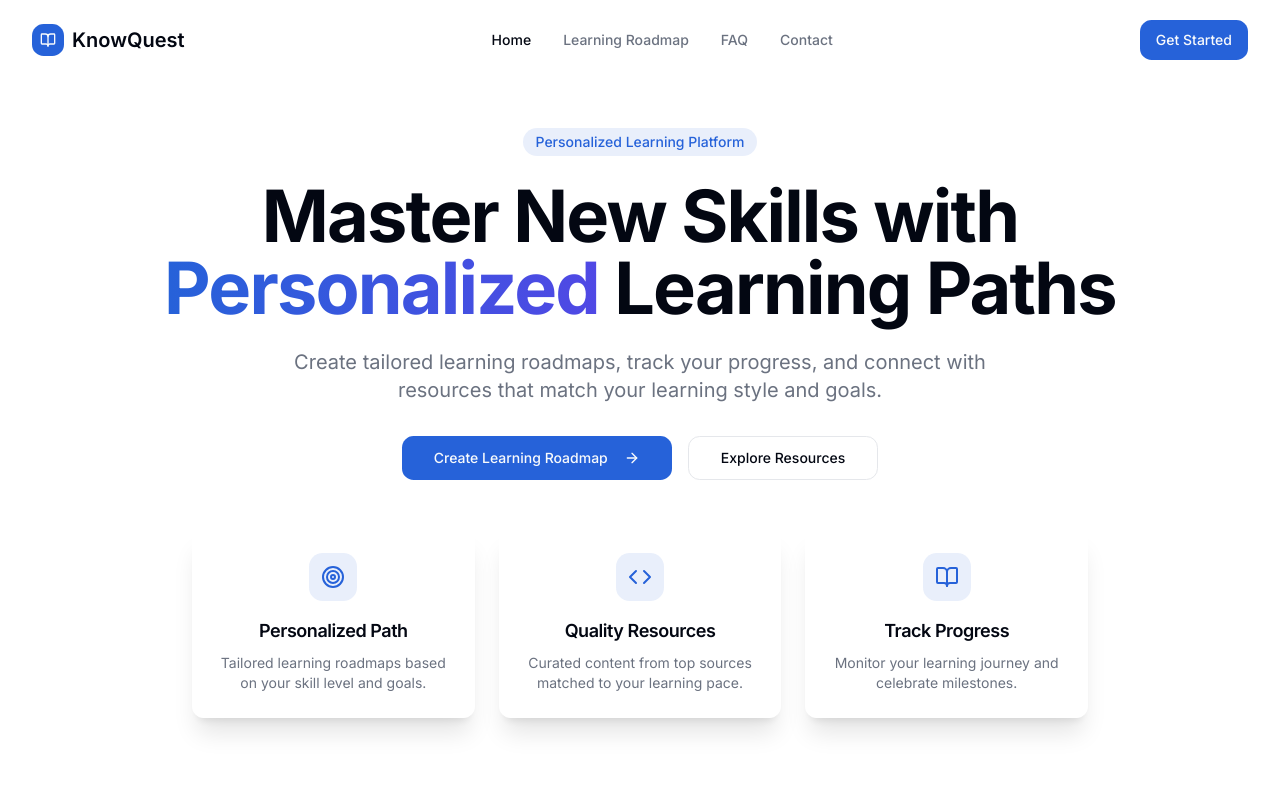
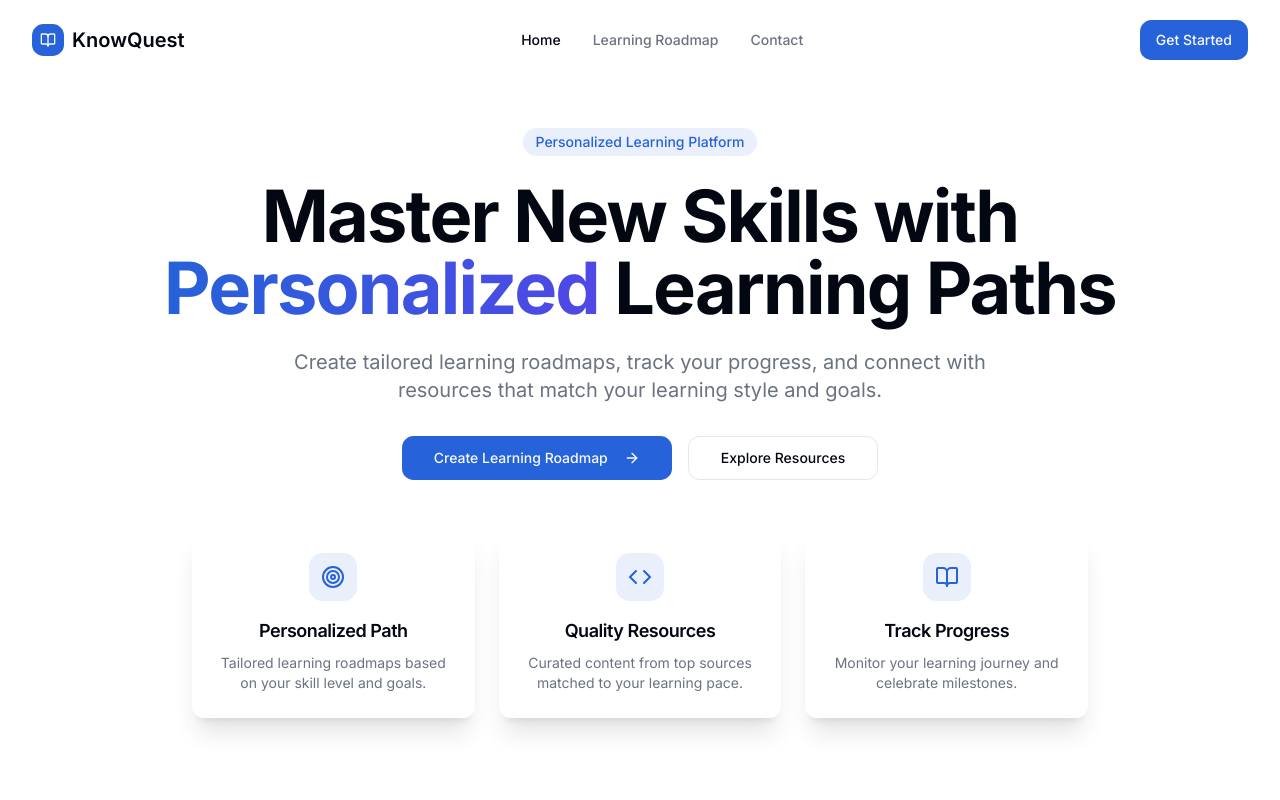
Before and after one commit to aadityakarna/knowquest-journey, a React (Vite) app: page / in a window 1280 px wide. Shown: the top 800 px of the page. Built offline with nearby package versions, Linux system fonts and the light colour scheme.

Commit message:
Remove FAQ button from header
The FAQ button was removed from the header and will only be available in the footer.

```diff
--- a/src/components/Navbar.tsx
+++ b/src/components/Navbar.tsx
@@ -67,14 +67,6 @@ const Navbar = () => {
                 }`}
               >
                 Learning Roadmap
-              </Link>
-              <Link
-                to="/faq"
-                className={`nav-link text-sm font-medium transition-colors ${
-                  isActive('/faq') ? 'text-foreground active' : 'text-muted-foreground hover:text-foreground'
-                }`}
-              >
-                FAQ
               </Link>
               <Link
                 to="/contact"
@@ -158,14 +150,6 @@ const Navbar = () => {
                 Learning Roadmap
               </Link>
               <Link
-                to="/faq"
-                className={`block py-2 text-base font-medium rounded-md ${
-                  isActive('/faq') ? 'text-accent font-semibold' : 'text-foreground hover:text-accent'
-                }`}
-              >
-                FAQ
-              </Link>
-              <Link
                 to="/contact"
                 className={`block py-2 text-base font-medium rounded-md ${
                   isActive('/contact') ? 'text-accent font-semibold' : 'text-foreground hover:text-accent'
```
